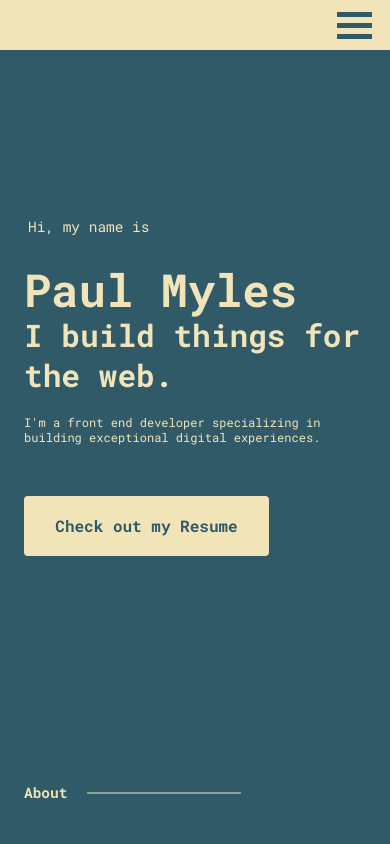
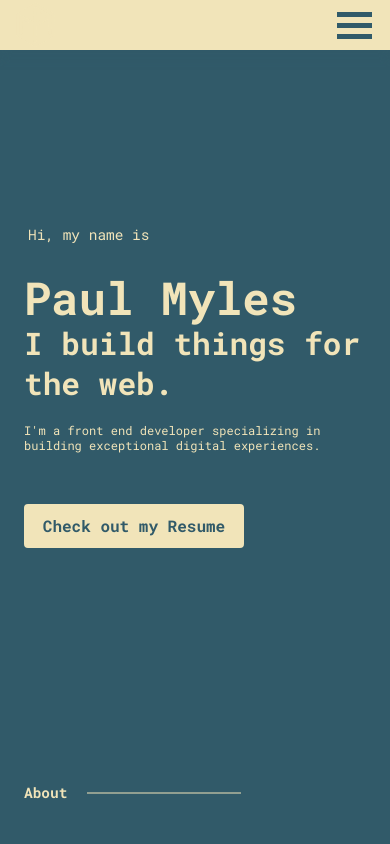
Before and after one commit to Paul-Myles/paul-myles.github.io, a React app: page / in a window 390 px wide. Shown: the top 844 px of the page. Built offline with nearby package versions, Linux system fonts and the light colour scheme.

Commit message:
mobile edits

```diff
--- a/package.json
+++ b/package.json
@@ -4,7 +4,7 @@
   "description": "My React Single Page App without CRA",
   "main": "src/index.js",
   "hompage": "https://paul-myles.github.io/",
-  "repository": "https://github.com/Paul-Myles/react-site",
+  "repository": "https://github.com/Paul-Myles/paul-myles.github.io",
   "author": "Paul Myles <pmyles86@gmail.com>",
   "license": "MIT",
   "engines": {
@@ -12,12 +12,12 @@
     "npm": ">=6"
   },
   "bugs": {
-    "url": "https://github.com/Paul-Myles/react-site/issues",
+    "url": "https://github.com/Paul-Myles/paul-myles.github.io/issues",
     "email": "pmyles86@gmail.com"
   },
   "scripts": {
     "start": "NODE_ENV=development webpack serve --progress",
-    "build": "NODE_ENV=production webpack",
+    "build": "NODE_ENV=production",
     "predeploy": "npm run build",
     "deploy": "gh-pages -d dist",
     "lint": "eslint src"
--- a/src/pages/ContactPage.js
+++ b/src/pages/ContactPage.js
@@ -1,8 +1,12 @@
 import React from 'react';
+import media from '../styles/media';
 import { css } from '@emotion/react';
 
 const ContactPageStyle = css`
   min-height: 450px;
+  ${media.small} {
+    min-height: 300px;
+  }
 
   .email-link {
     color: #315a69;
@@ -23,6 +27,10 @@ const ContactPageStyle = css`
       color: #f1e4b9;
       background-color: #315a69;
     }
+    ${media.small} {
+      padding: 0.55em;
+      width: 160px;
+    }
   }
 `;
 
--- a/src/pages/ExperiencePage.js
+++ b/src/pages/ExperiencePage.js
@@ -1,4 +1,5 @@
 import React from 'react';
+import media from '../styles/media';
 import { css } from '@emotion/react';
 
 const ExperiencePageStyle = css`
@@ -12,6 +13,10 @@ ul {
   & > li {
     line-height: 1.1;
     padding: 10px 0 20px;
+    ${media.small} {
+      font-size: 12px;
+      padding: 7px 0;
+    }
   }
 }
 
--- a/src/pages/HomePage.js
+++ b/src/pages/HomePage.js
@@ -1,4 +1,5 @@
 import React from 'react';
+import media from '../styles/media';
 import { css } from '@emotion/react';
 
 const HomePageStyle = css`
@@ -49,6 +50,10 @@ const HomePageStyle = css`
       color: #f1e4b9;
       background-color: #315a69;
     }
+    ${media.small} {
+      padding: 0.75em 0.55em;
+      width: 220px;
+    }
   }
 `;
 
```
Also changed, not shown: 1 other file (tests, documents, lock files or other folders).
